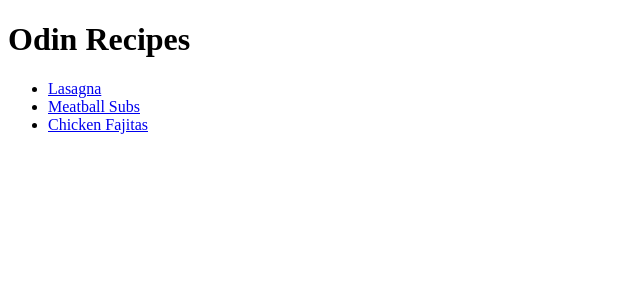
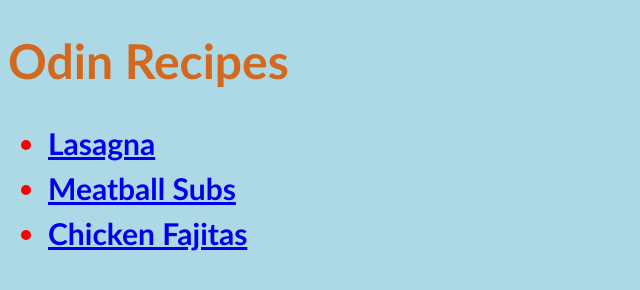
Before and after one commit to mikeold-2008/odin-recipes, a plain HTML site: page index.html in a window 1280 px wide. Shown: the whole page, without its empty margins (0-640 px from the left). Drawn offline with Linux system fonts and the light colour scheme.

Commit message:
Adding some CSS styling

```diff
--- a/index.html
+++ b/index.html
@@ -4,12 +4,13 @@
     <meta charset="UTF-8">
     <meta name="viewport" content="width=device-width, initial-scale=1.0">
     <title>Odin Recipes</title>
+    <link rel="stylesheet" href="styles.css">
 </head>
 <body>
     <h1>Odin Recipes</h1>
 
     <ul>
-        <li><a href="recipes/lasagna.html">Lasagna</a></li>
+        <li><a href="recipes/lasagna.html" class="link">Lasagna</a></li>
         <li><a href="recipes/mozzarella-meatball-subs.html">Meatball Subs</a></li>
         <li><a href="recipes/chicken-fajitas.html">Chicken Fajitas</a></li>
     </ul>
--- /dev/null
+++ b/styles.css
@@ -0,0 +1,19 @@
+*{
+    background-color: lightblue;
+}
+
+h1,li{
+    font-family:'Gill Sans', 'Gill Sans MT', Calibri, 'Trebuchet MS', sans-serif
+}
+
+h1{
+    color: chocolate;
+    font-size: 48px;
+}
+
+li{
+    line-height: 1.5;
+    font-weight: bold;
+    font-size: 30px;
+    color:red;
+}
```
